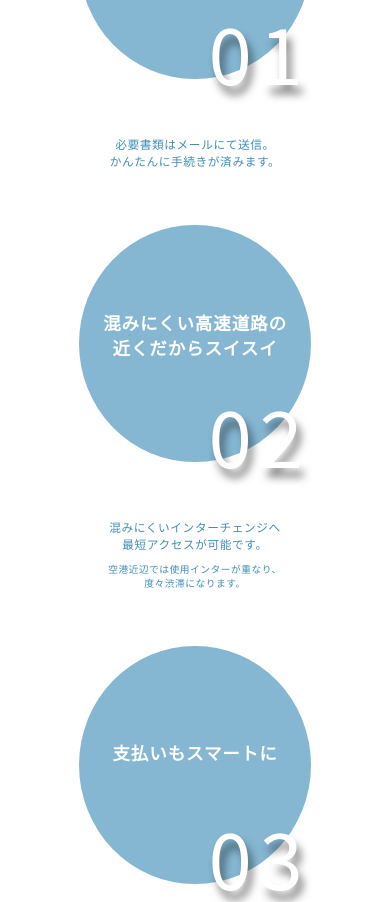
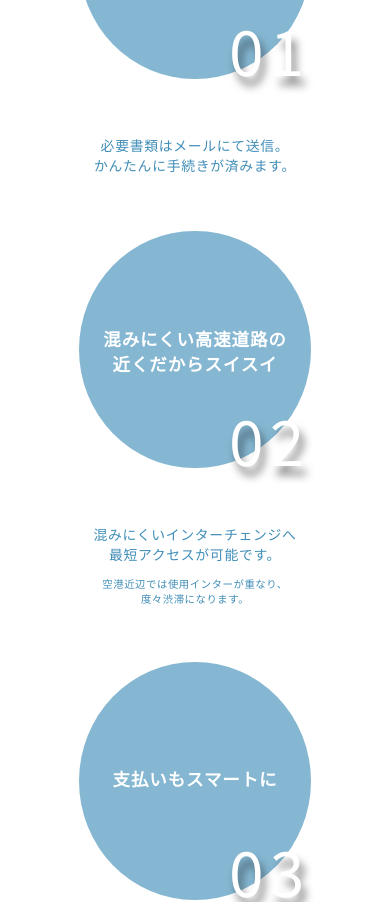
Before and after one commit to kentheboy/khufu-front-end, a Vue app: page / in a window 390 px wide. Shown: the part 2840-3742 px from the top of the page. Built offline with nearby package versions, Linux system fonts and the light colour scheme.

Commit message:
naturalize SP size breakpoint properties

```diff
--- a/src/components/Home.vue
+++ b/src/components/Home.vue
@@ -843,13 +843,8 @@ section {
               text-shadow: 4.46875px 8.9375px 8.94px rgba(0, 0, 0, 0.5);
 
               @media screen and (max-width: 720px) {
-                font-size: 22vw;
-                bottom: -1.9rem;
-
-                @media screen and (max-width: 720px) {
-                  font-size: 20vw;
-                  bottom: -2rem;
-                }
+                font-size: 16vw;
+                // bottom: -1.9rem;
               }
             }
 
@@ -861,24 +856,15 @@ section {
               font-family: inherit;
 
               @media screen and (max-width: 720px) {
-                font-size: 4.5vw;
-                top: 8.4rem;
-                margin-top: 25vw;
-
-                @media screen and (max-width: 720px) {
-                  margin-top: 22vw;
-                }
+                font-size: 4.49vw;
+                margin-top: 24.39vw;
               }
 
               &.singleLine {
                 margin-top: 12rem;
 
                 @media screen and (max-width: 720px) {
-                  margin-top: 27vw;
-
-                  @media screen and (max-width: 720px) {
-                    margin-top: 24vw;
-                  }
+                  margin-top: 26.66vw;
                 }
               }
             }
@@ -897,7 +883,7 @@ section {
           color: var(--color-steelblue);
 
           @media screen and (max-width: 720px) {
-            font-size: 3vw;
+            font-size: 3.55vw;
           }
         }
 
@@ -909,7 +895,7 @@ section {
           color: var(--color-steelblue);
 
           @media screen and (max-width: 720px) {
-            font-size: 2.5vw;
+            font-size: 2.67vw;
           }
         }
       }
```
